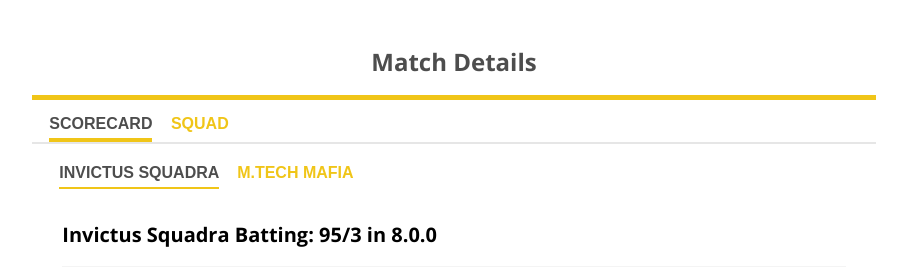
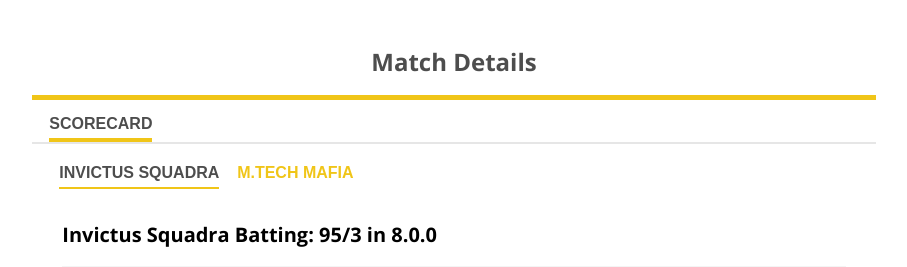
Before and after one commit to raj231992/kpl, a Django app: page /kpl/match_details/37/ in a window 1280 px wide. Shown: the part 51-318 px from the top of the page, without its empty margins (186-1093 px from the left). Run offline with Django 3.2, Linux system fonts and the light colour scheme; a user stored in the database is signed in; data comes from the database, SQL or seed files in the repository; both versions use the stored data as it was after the commit; some libraries are stand-ins or nearby versions.

Commit message:
match 2 updated

```diff
--- a/templates/match_details.html
+++ b/templates/match_details.html
@@ -20,7 +20,6 @@
 
                     <ul class="rca-tab-list">
                         <li class="rca-tab-link active" data-tab="tab-41" onclick="showTab(this);">SCORECARD</li>
-                        <li class="rca-tab-link" data-tab="tab-42" onclick="showTab(this);">SQUAD</li>
                     </ul>
                     <div id="tab-41" class="rca-tab-content rca-padding active">
                         <ul class="rca-tab-list small">
```
Also changed, not shown: db.sqlite3.
